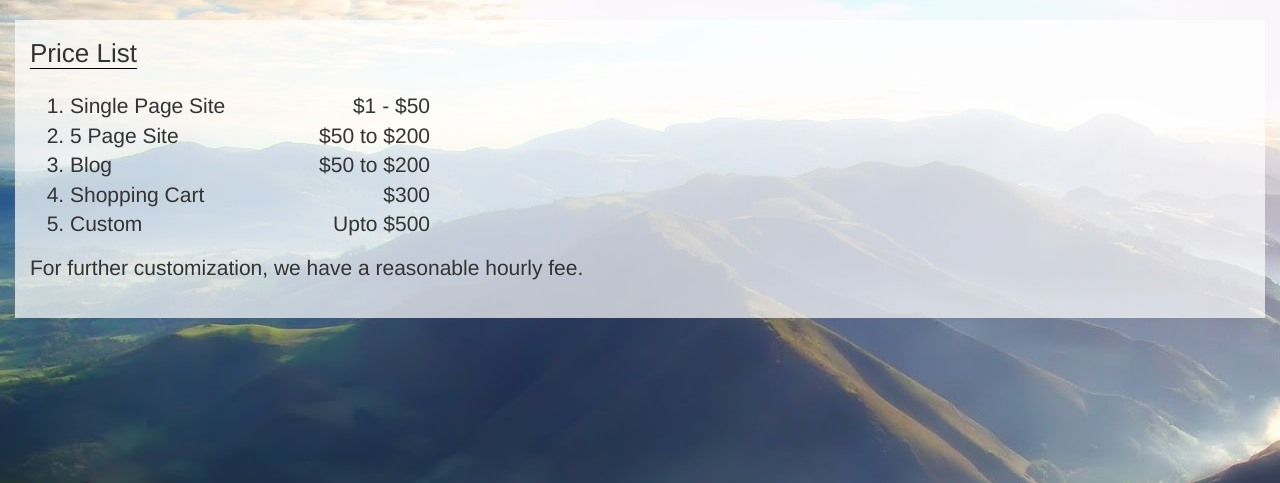
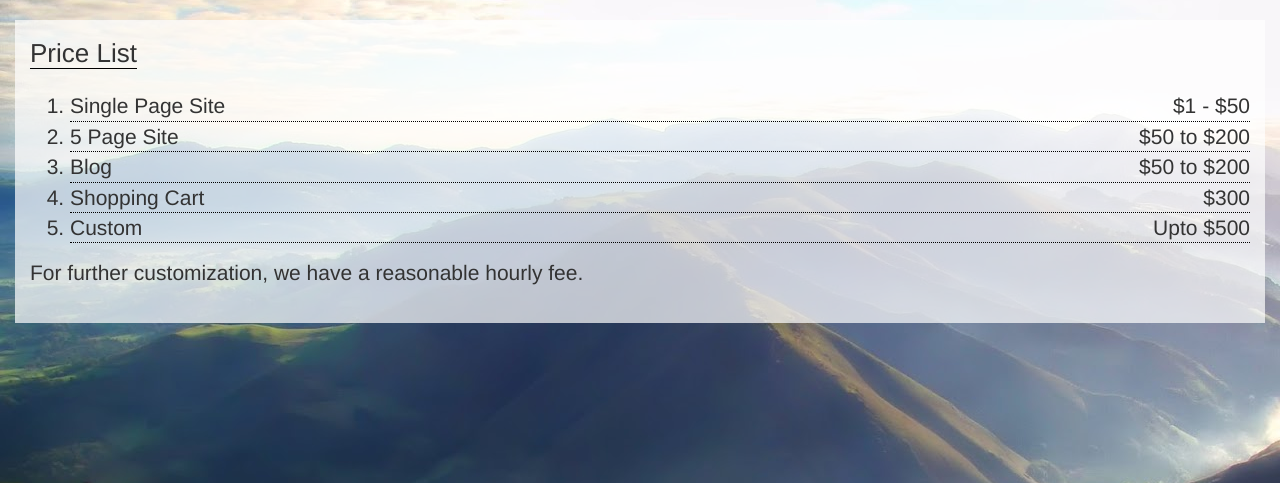
Before and after one commit to ramseydsilva/sitemein, a Django app: a page that uses sitemein/sitemein/templates/price_list.html in a window 1280 px wide. Shown: the part 51-534 px from the top of the page. Run offline with Django 3.2, Linux system fonts and the light colour scheme; some libraries are stand-ins or nearby versions.

Commit message:
Restyled price list

```diff
--- a/sitemein/sitemein/templates/price_list.html
+++ b/sitemein/sitemein/templates/price_list.html
@@ -3,7 +3,7 @@
 {% block extra_head %}
     {{ block.super }}
     <style>
-        ol.points { width: 400px; }
+        ol.points li { border-bottom: 1px dotted black; }
         .price { float: right; display: block; }
     </style>
 {% endblock %}
```
